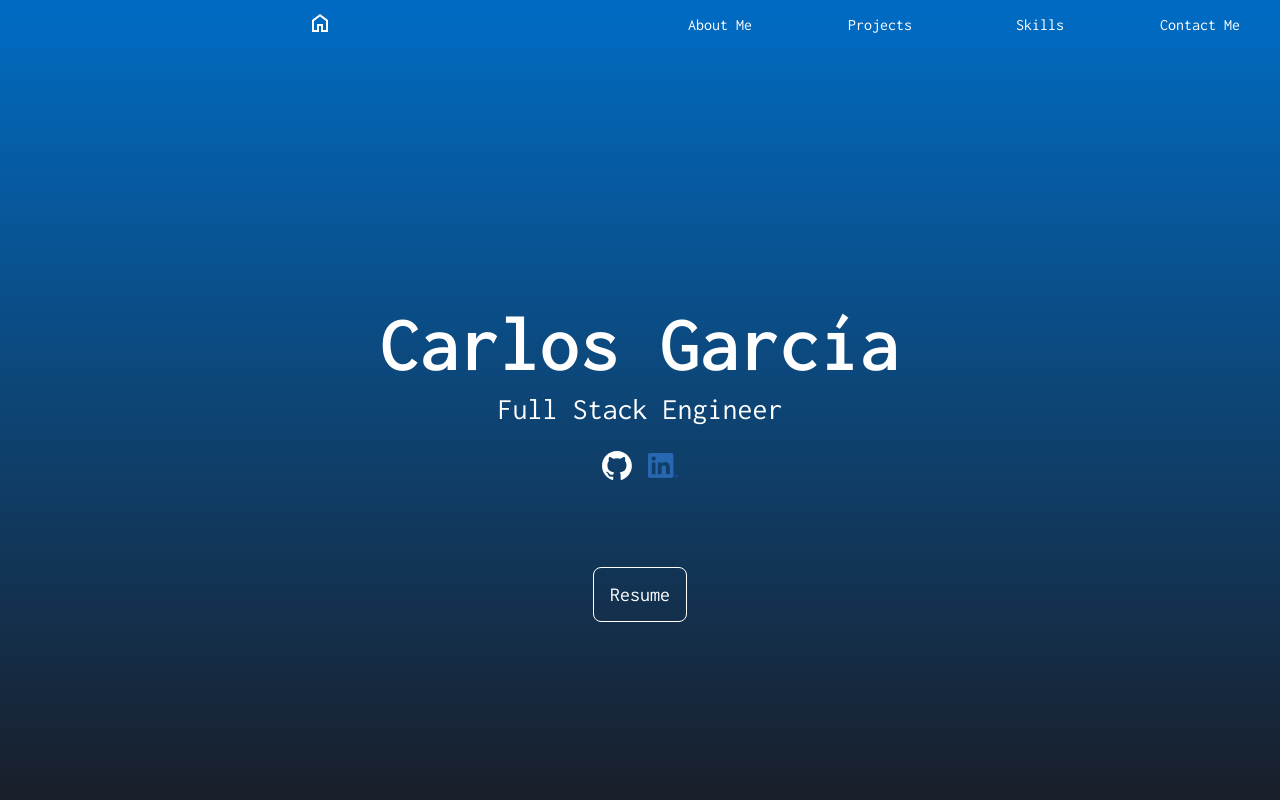
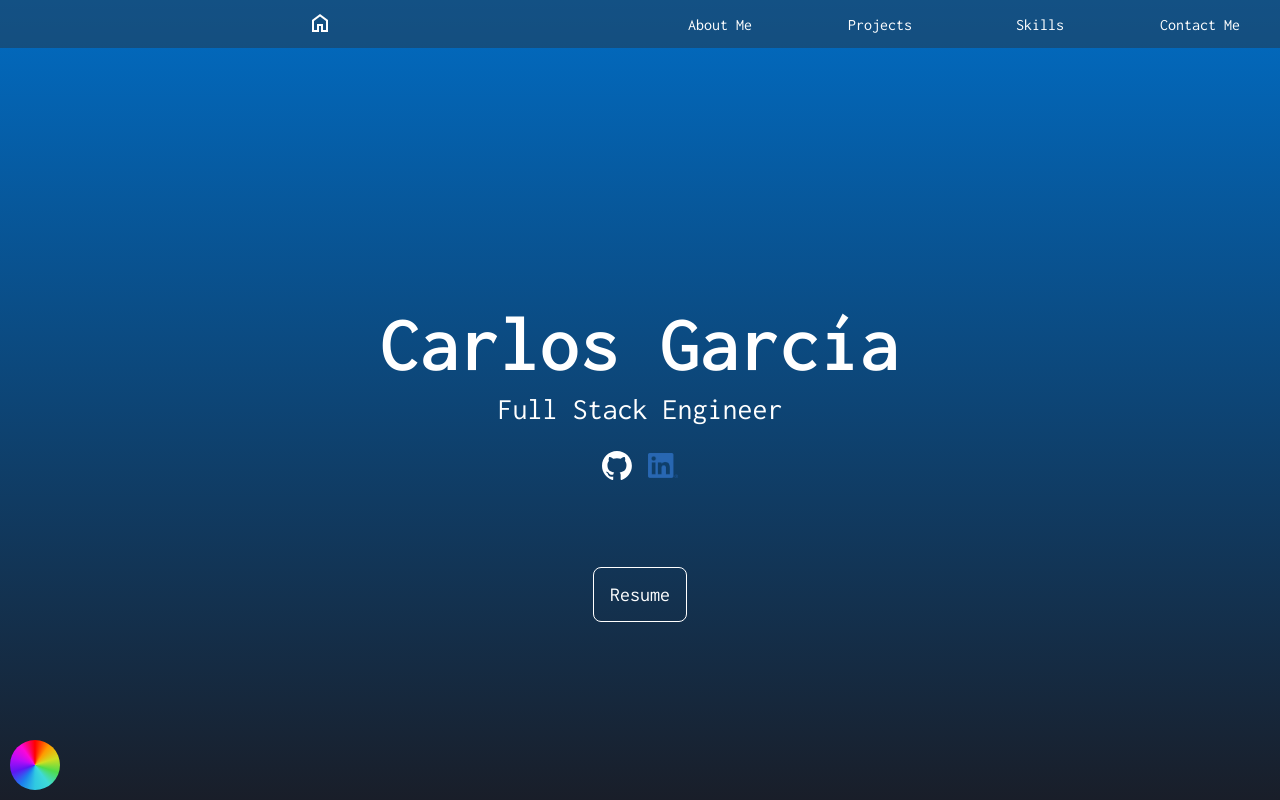
Before and after one commit to carlos-garcia98/portfolio, a plain HTML site: page index.html in a window 1280 px wide. Shown: the top 800 px of the page. Drawn offline with nearby package versions, Linux system fonts and the light colour scheme.

Commit message:
Added interactivity with a random background color function

```diff
--- a/app.js
+++ b/app.js
@@ -0,0 +1,16 @@
+let bodyBackground = document.body;
+let headerBackground = document.getElementById("header");
+let colorButton = document.getElementById("change-color");
+
+const randomColor = () => {
+  let red = Math.floor(Math.random() * 256);
+  let green = Math.floor(Math.random() * 256);
+  let blue = Math.floor(Math.random() * 256);
+  return `rgb(${red}, ${green}, ${blue})`;
+};
+
+const changeColor = () => {
+  bodyBackground.style.setProperty("--gradient-color", randomColor());
+};
+
+colorButton.onclick = changeColor;
--- a/index.html
+++ b/index.html
@@ -19,7 +19,7 @@
     <script src="./app.js" async></script>
   </head>
   <body>
-    <header class="header">
+    <header class="header" id="header">
       <div class="header__home-container">
         <a href="#" class="header__home">
           <span class="material-symbols-outlined"> home </span>
@@ -75,6 +75,7 @@
           >Resume</a
         >
       </div>
+      <div class="hero__change-color" id="change-color"></div>
     </section>
 
     <!-- About Me -->
--- a/styles/index.css
+++ b/styles/index.css
@@ -1,4 +1,5 @@
 :root {
+  --gradient-color: #016cc3;
   --color-text: #fff;
 }
 
@@ -10,7 +11,7 @@
 }
 
 body {
-  background: linear-gradient(to bottom, #016cc3, #191e29);
+  background: linear-gradient(to bottom, var(--gradient-color), #191e29);
   background-attachment: fixed;
   color: var(--color-text);
 }
@@ -20,7 +21,7 @@ h3 {
 }
 
 .header {
-  background-color: rgba(1, 108, 195, 0.424);
+  background-color: rgba(46, 46, 47, 0.424);
   width: 100%;
   height: 3rem;
   position: fixed;
@@ -82,6 +83,7 @@ h3 {
 /* Greeting */
 .hero {
   height: 100vh;
+  position: relative;
   display: flex;
   flex-direction: column;
   justify-content: center;
@@ -139,6 +141,37 @@ h3 {
 .hero__start-button:hover {
   background-color: #191e29;
   border: 1px solid #191e29;
+}
+
+.hero__change-color {
+  width: 50px;
+  height: 50px;
+  background: conic-gradient(
+    rgba(255, 0, 0, 1) 0%,
+    rgba(255, 154, 0, 1) 10%,
+    rgba(208, 222, 33, 1) 20%,
+    rgba(79, 220, 74, 1) 30%,
+    rgba(63, 218, 216, 1) 40%,
+    rgba(47, 201, 226, 1) 50%,
+    rgba(28, 127, 238, 1) 60%,
+    rgba(95, 21, 242, 1) 70%,
+    rgba(186, 12, 248, 1) 80%,
+    rgba(251, 7, 217, 1) 90%,
+    rgba(255, 0, 0, 1) 100%
+  );
+  color: #000;
+  border-radius: 50%;
+  position: fixed;
+  bottom: 10px;
+  left: 10px;
+  text-align: center;
+  cursor: pointer;
+}
+
+.hero__change-color-text {
+  width: 50%;
+  margin: 1rem auto;
+  font-size: 0.8rem;
 }
 
 /* About Me */
```
